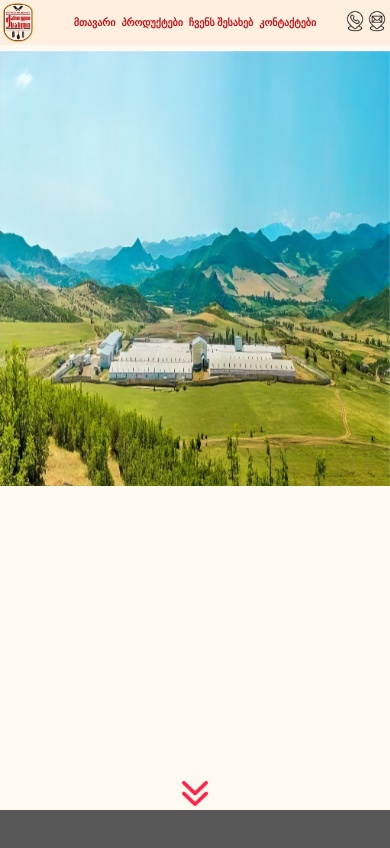
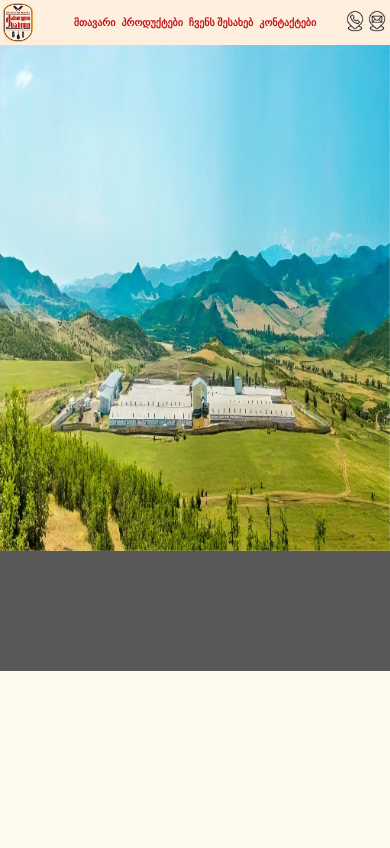
Before and after one commit to WEB-AID/Georg, a React (Create React App) app: page / in a window 390 px wide. Shown: the top 848 px of the page. Built offline with nearby package versions, Linux system fonts and the light colour scheme; a web font is replaced by a local one.

Commit message:
1 commit

```diff
--- a/src/components/main/Main.css
+++ b/src/components/main/Main.css
@@ -1,5 +1,5 @@
 /* ----------------SCROLL-------------------- */
-.div1-2 {
+.scroll {
     height: 4vh;
     display: flex;
     align-items: center;
@@ -64,7 +64,7 @@
 }
 
 .photoPig {
-    height: 300px;
+    height: 100px;
 }
 
 .scrollWrapper {
@@ -87,29 +87,8 @@
     font-style: normal;
 }
 
-
-
 @media (max-width: 767px) {
-    .carouselFirstBlock {
-        margin-top: 6vh;
-    }
-
-    .plantPhoto {
-        width: 100%;
-        height: 60%;
-    }
-
-    .pigsPhoto {
-        height: 60%;
-        width: 100vi;
-    }
-
-    .shopPhoto {
-        height: 60%;
-        width: 100vi;
-    }
-
-    .photoPig {
-        height: 100px;
+    .scroll {
+        display: none;
     }
 }
--- a/src/components/main/Main.js
+++ b/src/components/main/Main.js
@@ -13,13 +13,13 @@ export default class Main extends React.Component {
         return(
             <main className='mainWrapper'>
                 <SwiperBlock />
-                <div className='div1-2'>
+                <div className='scroll'>
                     <div className='scrollWrapper'>
                         <img src={doubleDown} className='scroll1' alt='' />
                     </div>
                 </div>
-                {/* <UnderSwiperBlock />
-                <div className="middleBlock">
+                {/* <UnderSwiperBlock /> */}
+                {/* <div className="middleBlock">
                     <div className="middleBlockText">
                         AAA123543453
                     </div>
--- a/src/components/swiperBlock/swiperBlock.css
+++ b/src/components/swiperBlock/swiperBlock.css
@@ -1,5 +1,5 @@
 .carouselFirstBlock {
-    margin-top: 10vh;
+    margin-top: 100px;
     height: 86vh;
     background-size: cover;
     background-repeat: no-repeat;
@@ -14,7 +14,7 @@ swiper-container {
 }
 
 .plantPhoto {
-    width: 100%;
+    width: 100vi;
     height: 100%;
 }
 
@@ -27,3 +27,34 @@ swiper-container {
     height: 100%;
     width: 100vi;
 }
+
+/* ----------------RESOLUTION-------------------- */
+
+@media (max-width: 767px) {
+    .carouselFirstBlock {
+        height: 60vh;
+    }
+
+    swiper-container {
+        height: 60vh;
+    }
+
+    .carouselFirstBlock {
+        margin-top: 45px;
+    }
+
+    .plantPhoto {
+        width: 100%;
+        height: 60vh;
+    }
+
+    .pigsPhoto {
+        height: 60vh;
+        width: 100vi;
+    }
+
+    .shopPhoto {
+        height: 60vh;
+        width: 100vi;
+    }
+}
```
